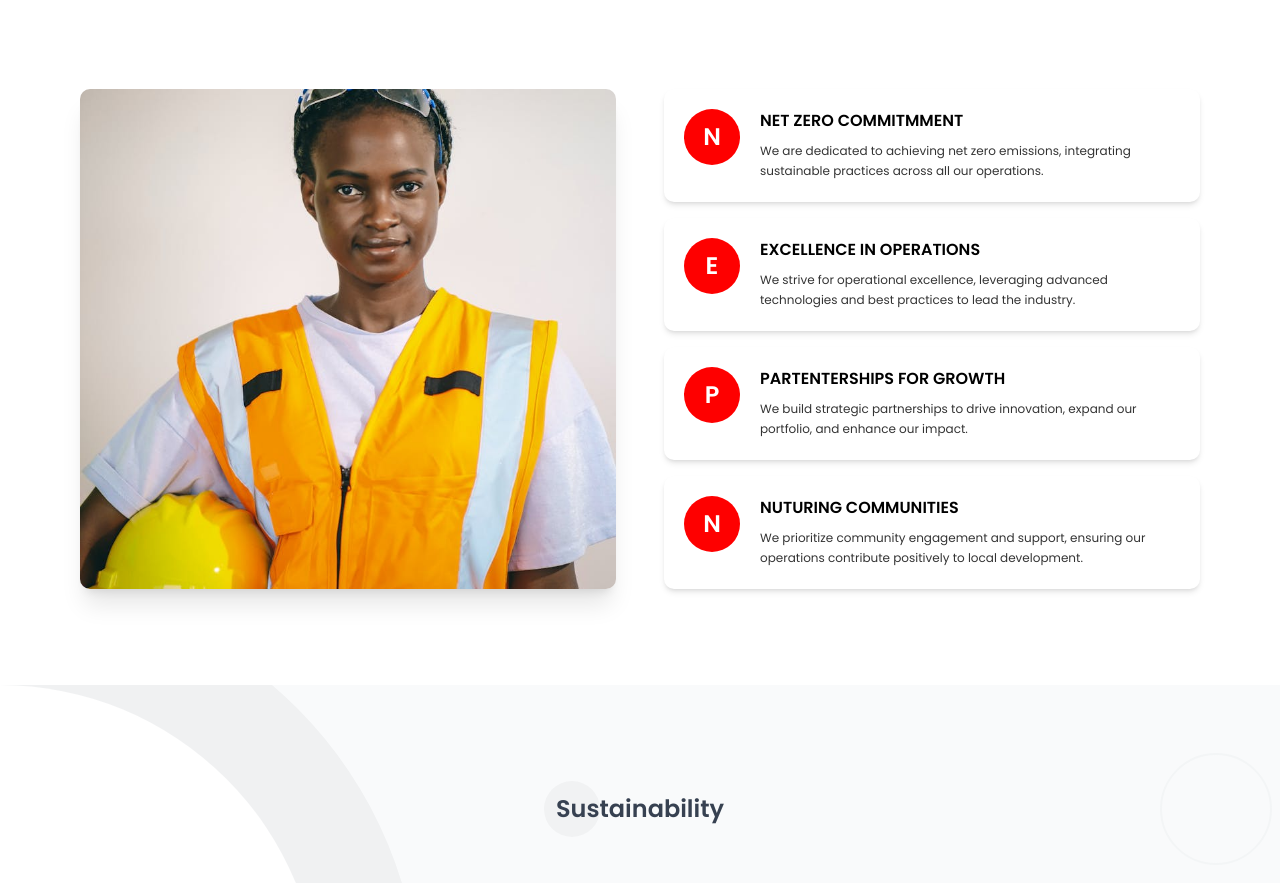
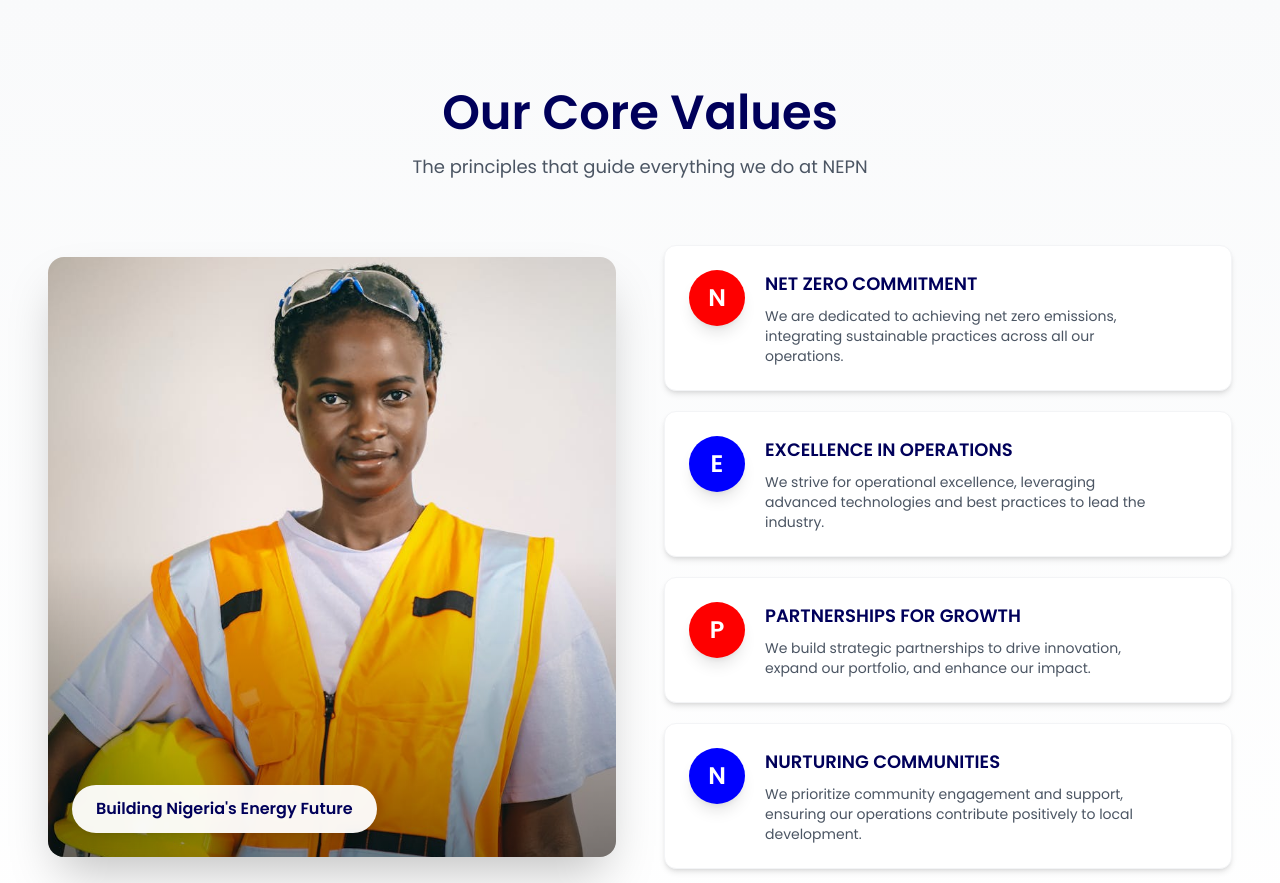
Before and after one commit to Lotus-Beta-Analytics/NEPN-WEBSITE, a Next.js app: page / in a window 1280 px wide. Shown: the part 1640-2523 px from the top of the page. Built offline with nearby package versions, Linux system fonts and the light colour scheme.

Commit message:
added subltle animations

```diff
--- a/package.json
+++ b/package.json
@@ -11,6 +11,7 @@
   "dependencies": {
     "framer-motion": "^12.26.1",
     "lucide-react": "^0.562.0",
+    "motion": "^12.26.1",
     "next": "^14.0.0",
     "react": "^18.2.0",
     "react-dom": "^18.2.0"
--- a/src/components/AboutSection.tsx
+++ b/src/components/AboutSection.tsx
@@ -1,47 +1,91 @@
+"use client";
+import { motion, useInView } from "motion/react";
+import { useRef } from "react";
+
 export default function AboutSection() {
+  const ref = useRef(null);
+  const isInView = useInView(ref, { once: true, amount: 0.2 });
+
   return (
-    <section className="relative bg-nepn-navy overflow-hidden px-12">
-      {/* Wave Top - Creates subtle S-curve with hero bottom wave */}
-      {/* Wave Bottom - Creates subtle S-curve for next section */}
-
+    <section ref={ref} className="relative bg-nepn-navy overflow-hidden px-12">
       {/* Content Area - Added padding to account for waves */}
       <div className="relative z-10 pt-24 pb-32 lg:pt-32 lg:pb-40">
         <div className="container mx-auto px-4 sm:px-6 lg:px-8">
           {/* Section Header */}
-          <div className="flex flex-col md:flex-row items-start md:items-center gap-4 mb-12">
+          <motion.div
+            initial={{ opacity: 0, y: -20 }}
+            animate={isInView ? { opacity: 1, y: 0 } : { opacity: 0, y: -20 }}
+            transition={{ duration: 0.6, ease: "easeOut" }}
+            className="flex flex-col md:flex-row items-start md:items-center gap-4 mb-12"
+          >
             <div className="px-8 py-3 relative z-10">
               <span className="relative text-gray-700 text-xl lg:text-2xl font-semibold">
                 <span className="relative z-10">Wh</span>
                 <span className="relative z-10">o we are</span>
 
                 {/* small circle behind Su (optional subtle detail) */}
-                <span className="absolute -left-3 top-1/2 -translate-y-1/2 w-14 h-14 rounded-full bg-[#9a92920a]  z-0"></span>
+                <motion.span
+                  initial={{ scale: 0 }}
+                  animate={isInView ? { scale: 1 } : { scale: 0 }}
+                  transition={{ duration: 0.5, delay: 0.3, ease: "backOut" }}
+                  className="absolute -left-3 top-[-10px] -translate-y-1/2 w-14 h-14 rounded-full bg-[#e4dddd] z-0"
+                />
               </span>
             </div>
 
-            <div className="hidden md:block w-px h-8 bg-white/30 mx-4" />
-            <span className="text-white text-lg lg:text-xl font-normal">
+            <motion.div
+              initial={{ scaleY: 0 }}
+              animate={isInView ? { scaleY: 1 } : { scaleY: 0 }}
+              transition={{ duration: 0.4, delay: 0.4 }}
+              className="hidden md:block w-px h-8 bg-white/30 mx-4"
+            />
+            <motion.span
+              initial={{ opacity: 0, x: -10 }}
+              animate={isInView ? { opacity: 1, x: 0 } : { opacity: 0, x: -10 }}
+              transition={{ duration: 0.5, delay: 0.5 }}
+              className="text-white text-lg lg:text-xl font-normal"
+            >
               Learn about our
-            </span>
-          </div>
+            </motion.span>
+          </motion.div>
 
           <div className="grid lg:grid-cols-2 gap-12 lg:gap-16 items-center">
             {/* Left - Large Text */}
             <div className="space-y-7">
-              <h2 className="text-6xl lg:text-[96px] font-semibold text-[#4d4df9] leading-none">
-                History
-              </h2>
-              <h2 className="text-6xl lg:text-[96px] font-semibold text-[#4d4df9] leading-none">
-                Mission
-              </h2>
-              <h2 className="text-6xl lg:text-[96px] font-semibold text-[#4d4df9] leading-none">
-                Values
-              </h2>
+              {["History", "Mission", "Values"].map((text, index) => (
+                <motion.h2
+                  key={text}
+                  initial={{ opacity: 0, x: -50 }}
+                  animate={
+                    isInView ? { opacity: 1, x: 0 } : { opacity: 0, x: -50 }
+                  }
+                  transition={{
+                    duration: 0.7,
+                    delay: 0.2 + index * 0.15,
+                    ease: [0.25, 0.4, 0.25, 1],
+                  }}
+                  whileHover={{
+                    scale: 1.05,
+                    color: "#6d6dff",
+                    transition: { duration: 0.2 },
+                  }}
+                  className="text-6xl lg:text-[96px] font-semibold text-[#4d4df9] leading-none cursor-default"
+                >
+                  {text}
+                </motion.h2>
+              ))}
             </div>
 
             {/* Right - Description */}
             <div className="space-y-6">
-              <p className="text-white/80 text-lg lg:text-xl leading-relaxed lg:leading-[40px]">
+              <motion.p
+                initial={{ opacity: 0, y: 30 }}
+                animate={
+                  isInView ? { opacity: 1, y: 0 } : { opacity: 0, y: 30 }
+                }
+                transition={{ duration: 0.7, delay: 0.5, ease: "easeOut" }}
+                className="text-white/80 text-lg lg:text-xl leading-relaxed lg:leading-[40px]"
+              >
                 Welcome to Network E&P Nigeria Limited (NEPN), a fully
                 Nigerian-owned oil and gas company dedicated to promoting
                 sustainable energy solutions throughout Nigeria. Since our
@@ -50,10 +94,22 @@ export default function AboutSection() {
                 the nations energy needs. We take pride in maintaining the
                 highest standards of environmental stewardship and community
                 engagement....
-              </p>
-              <button className="bg-[#0000FE] hover:bg-nepn-blue text-white px-8 py-3 rounded-lg text-sm font-semibold transition-all duration-200 shadow-lg hover:shadow-xl">
+              </motion.p>
+              <motion.button
+                initial={{ opacity: 0, y: 20 }}
+                animate={
+                  isInView ? { opacity: 1, y: 0 } : { opacity: 0, y: 20 }
+                }
+                transition={{ duration: 0.6, delay: 0.7 }}
+                whileHover={{
+                  scale: 1.05,
+                  boxShadow: "0 20px 40px rgba(0, 0, 254, 0.4)",
+                }}
+                whileTap={{ scale: 0.95 }}
+                className="bg-[#0000FE] hover:bg-nepn-blue text-white px-8 py-3 rounded-lg text-sm font-semibold transition-colors duration-200 shadow-lg"
+              >
                 READ MORE
-              </button>
+              </motion.button>
             </div>
           </div>
         </div>
--- a/src/components/FAQSection.tsx
+++ b/src/components/FAQSection.tsx
@@ -37,7 +37,7 @@ export default function FAQSection() {
 
   return (
     <section className="py-16 lg:py-24 bg-white">
-      <div className="px-12 flex flex-row justify-between">
+      <div className="px-12 flex flex-row justify-between place-items-center">
         <h2 className="text-5xl lg:text-[90px] font-semibold text-black leading-tight mb-8">
           General Questions
         </h2>
--- a/src/components/SustainabilitySection.tsx
+++ b/src/components/SustainabilitySection.tsx
@@ -1,3 +1,6 @@
+"use client"
+import {motion} from "motion/react"
+
 export default function SustainabilitySection() {
   return (
     <section className="relative py-16 lg:py-24 bg-gray-50 overflow-hidden">
--- a/src/components/ValuesSection.tsx
+++ b/src/components/ValuesSection.tsx
@@ -1,10 +1,13 @@
 "use client";
 
-
-import { motion } from "framer-motion";
+import { motion, useInView } from "motion/react";
 import Image from "next/image";
+import { useRef } from "react";
 
 export default function ValuesSection() {
+  const ref = useRef(null);
+  const isInView = useInView(ref, { once: true, amount: 0.2 });
+
   const fadeUp = {
     hidden: { opacity: 0, y: 30 },
     visible: { opacity: 1, y: 0 },
@@ -22,86 +25,162 @@ export default function ValuesSection() {
   const values = [
     {
       letter: "N",
-      title: "NET ZERO COMMITMMENT",
+      title: "NET ZERO COMMITMENT",
       description:
         "We are dedicated to achieving net zero emissions, integrating sustainable practices across all our operations.",
+      color: "bg-nepn-red",
     },
     {
       letter: "E",
       title: "EXCELLENCE IN OPERATIONS",
       description:
         "We strive for operational excellence, leveraging advanced technologies and best practices to lead the industry.",
+      color: "bg-[#0000FE]",
     },
     {
       letter: "P",
-      title: "PARTENTERSHIPS FOR GROWTH",
+      title: "PARTNERSHIPS FOR GROWTH",
       description:
         "We build strategic partnerships to drive innovation, expand our portfolio, and enhance our impact.",
+      color: "bg-nepn-red",
     },
     {
       letter: "N",
-      title: "NUTURING COMMUNITIES",
+      title: "NURTURING COMMUNITIES",
       description:
         "We prioritize community engagement and support, ensuring our operations contribute positively to local development.",
+      color: "bg-[#0000FE]",
     },
   ];
 
   return (
-    <section className="py-16 lg:py-24 px-12 bg-white">
-      <div className="container mx-auto px-4 sm:px-6 lg:px-8">
-        <div className="grid lg:grid-cols-2 gap-8 lg:gap-12 items-stretch">
+    <section
+      ref={ref}
+      className="py-12 md:py-16 lg:py-24 px-4 sm:px-6 lg:px-12 bg-gradient-to-b from-gray-50 to-white"
+    >
+      <div className="container mx-auto max-w-7xl">
+        {/* Section Header */}
+        <motion.div
+          initial={{ opacity: 0, y: -20 }}
+          animate={isInView ? { opacity: 1, y: 0 } : { opacity: 0, y: -20 }}
+          transition={{ duration: 0.6 }}
+          className="text-center mb-12 lg:mb-16"
+        >
+          <h2 className="text-3xl md:text-4xl lg:text-5xl font-bold text-nepn-navy mb-4">
+            Our Core Values
+          </h2>
+          <p className="text-base md:text-lg text-gray-600 max-w-2xl mx-auto">
+            The principles that guide everything we do at NEPN
+          </p>
+        </motion.div>
+
+        <div className="grid lg:grid-cols-2 gap-8 lg:gap-12 items-center">
           {/* Image */}
           <motion.div
-            initial={{ opacity: 0, scale: 0.95 }}
-            whileInView={{ opacity: 1, scale: 1 }}
-            transition={{ duration: 0.6, ease: "easeOut" }}
-            viewport={{ once: true }}
-            className="relative h-[500px] rounded-[10px] overflow-hidden shadow-xl"
+            initial={{ opacity: 0, x: -50 }}
+            animate={isInView ? { opacity: 1, x: 0 } : { opacity: 0, x: -50 }}
+            transition={{ duration: 0.8, ease: [0.25, 0.4, 0.25, 1] }}
+            className="relative h-[400px] md:h-[500px] lg:h-[600px] rounded-2xl overflow-hidden shadow-2xl group"
           >
             <Image
               src="/images/worker-nepn.jpg"
               alt="NEPN Worker at facility"
               fill
-              className="object-cover"
+              className="object-cover transition-transform duration-700 group-hover:scale-105"
             />
+            {/* Overlay gradient for depth */}
+            <div className="absolute inset-0 bg-gradient-to-t from-black/40 via-transparent to-transparent" />
+
+            {/* Floating badge */}
+            <motion.div
+              initial={{ opacity: 0, scale: 0 }}
+              animate={
+                isInView ? { opacity: 1, scale: 1 } : { opacity: 0, scale: 0 }
+              }
+              transition={{ duration: 0.6, delay: 0.4, ease: "backOut" }}
+              className="absolute bottom-6 left-6 bg-white/95 backdrop-blur-sm px-6 py-3 rounded-full shadow-lg"
+            >
+              <p className="text-nepn-navy font-semibold text-sm md:text-base">
+                Building Nigeria's Energy Future
+              </p>
+            </motion.div>
           </motion.div>
 
           {/* Cards Column */}
           <motion.div
             variants={staggerCards}
             initial="hidden"
-            whileInView="visible"
-            viewport={{ once: true }}
-            className="grid grid-rows-4 gap-4 h-[500px]"
+            animate={isInView ? "visible" : "hidden"}
+            className="grid grid-cols-1 sm:grid-cols-2 lg:grid-cols-1 gap-4 md:gap-5"
           >
             {values.map((value, index) => (
               <motion.div
                 key={index}
                 variants={fadeUp}
-                whileHover={{ y: -4 }}
-                transition={{ type: "spring", stiffness: 200, damping: 20 }}
-                className="bg-white rounded-[10px] p-5 shadow-md hover:shadow-xl transition-shadow flex items-start gap-5 h-full"
+                whileHover={{
+                  y: -8,
+                  boxShadow: "0 20px 40px rgba(0, 0, 0, 0.15)",
+                }}
+                transition={{
+                  type: "spring",
+                  stiffness: 300,
+                  damping: 20,
+                }}
+                className="bg-white rounded-xl p-5 md:p-6 shadow-md hover:shadow-2xl transition-shadow duration-300 flex items-start gap-4 md:gap-5 border border-gray-100 group"
               >
                 {/* Letter Badge */}
-                <div className="flex-shrink-0 w-14 h-14 rounded-full bg-nepn-red flex items-center justify-center">
-                  <span className="text-white text-2xl font-semibold leading-none">
+                <motion.div
+                  whileHover={{ rotate: [0, -10, 10, -10, 0], scale: 1.1 }}
+                  transition={{ duration: 0.5 }}
+                  className={`flex-shrink-0 w-12 h-12 md:w-14 md:h-14 rounded-full ${value.color} flex items-center justify-center shadow-lg group-hover:shadow-xl transition-shadow`}
+                >
+                  <span className="text-white text-xl md:text-2xl font-bold leading-none">
                     {value.letter}
                   </span>
-                </div>
+                </motion.div>
 
                 {/* Content */}
-                <div className="flex-1">
-                  <h3 className="text-sm lg:text-base font-semibold text-black mb-2">
+                <div className="flex-1 min-w-0">
+                  <h3 className="text-sm md:text-base lg:text-lg font-bold text-nepn-navy mb-2 group-hover:text-[#0000FE] transition-colors">
                     {value.title}
                   </h3>
-                  <p className="text-xs text-black/80 leading-relaxed">
+                  <p className="text-xs md:text-sm text-gray-600 leading-relaxed">
                     {value.description}
                   </p>
                 </div>
+
+                {/* Arrow indicator on hover */}
+                <motion.div
+                  initial={{ opacity: 0, x: -10 }}
+                  whileHover={{ opacity: 1, x: 0 }}
+                  className="hidden lg:block flex-shrink-0 text-[#0000FE]"
+                >
+                  <svg
+                    className="w-5 h-5"
+                    fill="none"
+                    viewBox="0 0 24 24"
+                    stroke="currentColor"
+                  >
+                    <path
+                      strokeLinecap="round"
+                      strokeLinejoin="round"
+                      strokeWidth={2}
+                      d="M9 5l7 7-7 7"
+                    />
+                  </svg>
+                </motion.div>
               </motion.div>
             ))}
           </motion.div>
         </div>
+
+        {/* Bottom decorative element */}
+        <motion.div
+          initial={{ scaleX: 0 }}
+          animate={isInView ? { scaleX: 1 } : { scaleX: 0 }}
+          transition={{ duration: 1, delay: 0.8 }}
+          className="mt-16 h-1 bg-gradient-to-r from-nepn-red via-[#0000FE] to-nepn-red rounded-full max-w-md mx-auto"
+        />
       </div>
     </section>
   );
```
Also changed, not shown: src/components/ContactCTA.tsx (+66 -2 lines), 1 other file (tests, documents, lock files or other folders).
